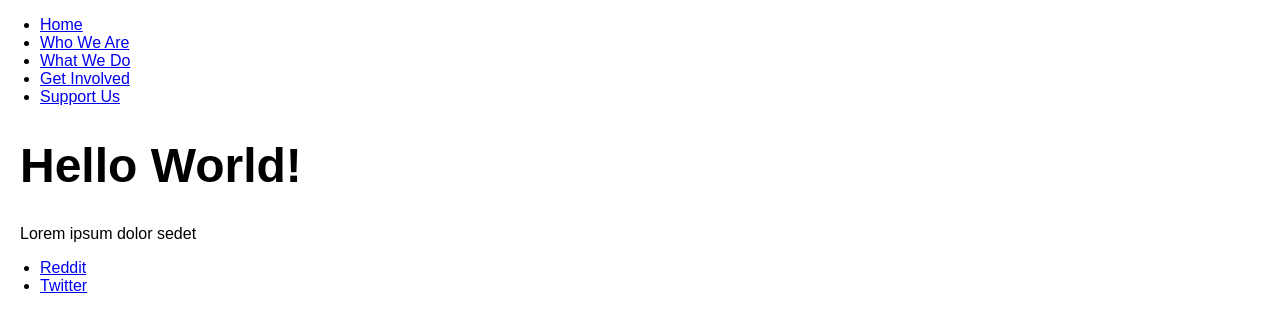
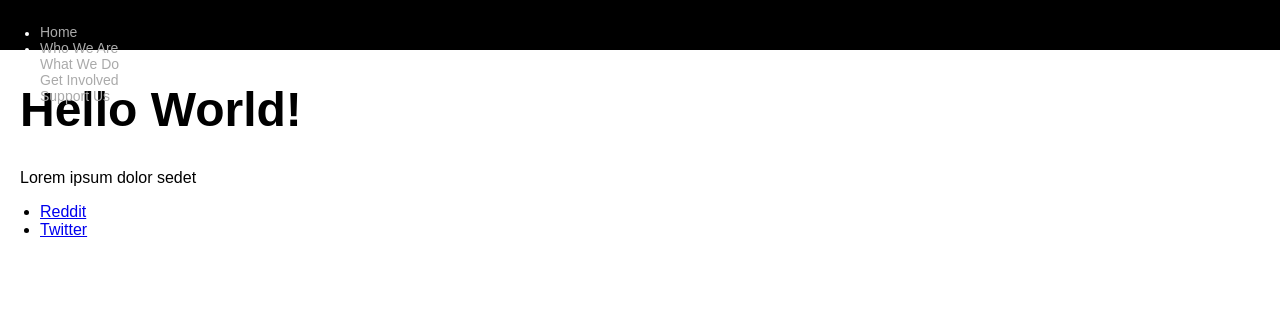
Before and after one commit to ironfront-usa/ironfront-usa.github.io, a Jekyll site: the page built from index.html, in a window 1280 px wide. Shown: the top 332 px of the page. Built offline with Jekyll 4.4.1, drawn with Linux system fonts in a browser that asks for light colours.

Commit message:
added the \.nav class to the site nav, hopefully making mincss happy

```diff
--- a/_layouts/default.html
+++ b/_layouts/default.html
@@ -6,7 +6,7 @@
         <link rel="stylesheet" type="text/css" href="/css/main.css">
     </head>
     <body>
-        <nav>
+        <nav class="nav">
             <ul>
                 <li><a href="/">Home</a></li>
                 <li><a href="/who">Who We Are</a></li>
```
